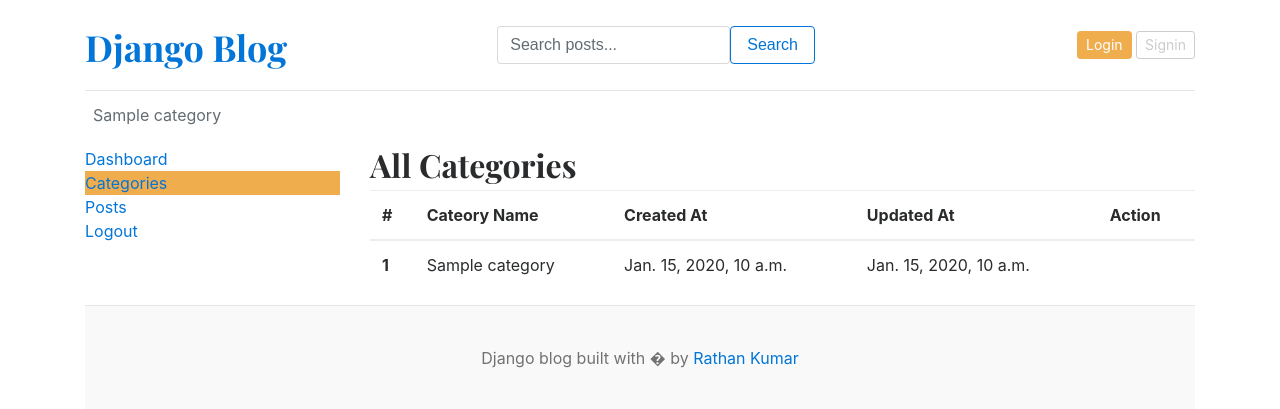
After one commit to mayank-0409/django-blogging-system, a Django app: page /dashboard/categories/ in a window 1280 px wide. The commit adds this page. Shown: the top 409 px of the page. Run offline with Django 5.2, Linux system fonts and the light colour scheme; tables that the repository leaves empty hold one stand-in row (values such as "Sample post").

Commit message:
create table in categories

```diff
--- a/Blog/dashboard/urls.py
+++ b/Blog/dashboard/urls.py
@@ -3,5 +3,5 @@ from . import views
 
 urlpatterns = [
     path('', views.dashboard, name='dashboard'),
-
+    path('categories/', views.categories, name='categories'),
 ]
--- a/Blog/dashboard/views.py
+++ b/Blog/dashboard/views.py
@@ -1,8 +1,10 @@
 from django.shortcuts import render, redirect
 from blogs.models import Blog, Category
+from django.contrib.auth.decorators import login_required
 
 # Create your views here.
 
+@login_required(login_url='login')
 def dashboard(request):
     category_count = Category.objects.all().count()
     blogs_count = Blog.objects.all().count()
@@ -12,3 +14,7 @@ def dashboard(request):
         'blogs_count': blogs_count,
     }
     return render(request, 'dashboard/dashboard.html', context)
+
+
+def categories(request):
+    return render(request, 'dashboard/categories.html')
--- a/Blog/templates/base.html
+++ b/Blog/templates/base.html
@@ -10,6 +10,7 @@
     <link href="https://getbootstrap.com/docs/4.0/dist/css/bootstrap.min.css" rel="stylesheet">
     <link href="https://fonts.googleapis.com/css?family=Playfair+Display:700,900" rel="stylesheet">
     <link href="{% static 'css/blog.css' %}" rel="stylesheet">
+    <link rel="stylesheet" href="https://cdnjs.cloudflare.com/ajax/libs/font-awesome/4.7.0/css/font-awesome.min.css">
 </head>
 <body>
     <div class="container">
--- /dev/null
+++ b/Blog/templates/dashboard/categories.html
@@ -0,0 +1,38 @@
+{% extends 'base.html' %}
+
+{% block content %}
+    <link rel="stylesheet" href="https://cdnjs.cloudflare.com/ajax/libs/font-awesome/4.7.0/css/font-awesome.min.css">
+    <div class="row">
+        <!-- LOAD THE SIDE BAR -->
+        {% include 'dashboard/sidebar.html' %}
+
+        <!-- RIGHT SIDE CONTENT -->
+        <div class="col-md-9">
+            <h2>All Categories</h2>
+            <table class="table">
+                <thead>
+                    <tr>
+                        <th>#</th>
+                        <th>Cateory Name</th>
+                        <th>Created At</th>
+                        <th>Updated At</th>
+                        <th>Action</th>
+                    </tr>
+                </thead>
+                <tbody>
+                    {% for cat in categories %}
+                        <tr>
+                            <th>{{ forloop.counter }}</th>
+                            <td>{{ cat }}</td>
+                            <td>{{ cat.created_at }}</td>
+                            <td>{{ cat.updated_at }}</td>
+                            <td>
+                                <i class="fa-regular fa-square-check"></i>
+                            </td>
+                        </tr>
+                    {% endfor %}
+                </tbody>
+            </table>
+        </div>
+    </div>
+{% endblock %}
--- /dev/null
+++ b/Blog/templates/dashboard/sidebar.html
@@ -0,0 +1,9 @@
+<!-- LEFT SIDE BAR -->
+        <div class="col-md-3">
+            <div class="nav flex-column nav-pills bg-light" aria-orientation="vertical">
+                <a href="{% url 'dashboard' %}" class="nav-links text-dark {% if '/dashboard' == request.path %}bg-warning{% endif %}">Dashboard</a>
+                <a href="{% url 'categories' %}" class="nav-links text-dark {% if '/categories' in request.path %}bg-warning{% endif %}">Categories</a>
+                <a href="" class="nav-links text-dark">Posts</a>
+                <a href="" class="nav-links text-dark">Logout</a>
+            </div>
+        </div>
```
Also changed, not shown: Blog/templates/dashboard/dashboard.html (+4 -10 lines).
